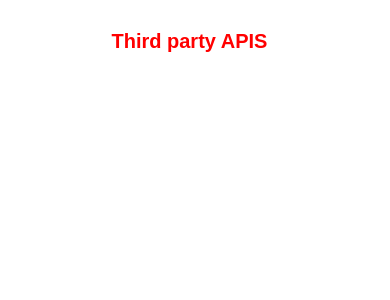
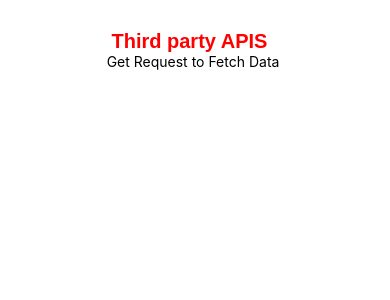
Before and after one commit to Mansoorali121/React-Native-Interview-Preparation, a React Native app: screen / in a window 390 px wide. Shown: the top 300 px of the page. Built offline with nearby package versions, Linux system fonts and the light colour scheme.

Commit message:
Get request

```diff
--- a/App.js
+++ b/App.js
@@ -5,6 +5,7 @@ const App = () => {
   return (
     <View style={styles.container}>
       <Text style={styles.title}>Third party APIS  </Text>
+      <Text>Get Request to Fetch Data </Text>
     </View>
   );
 };
```
